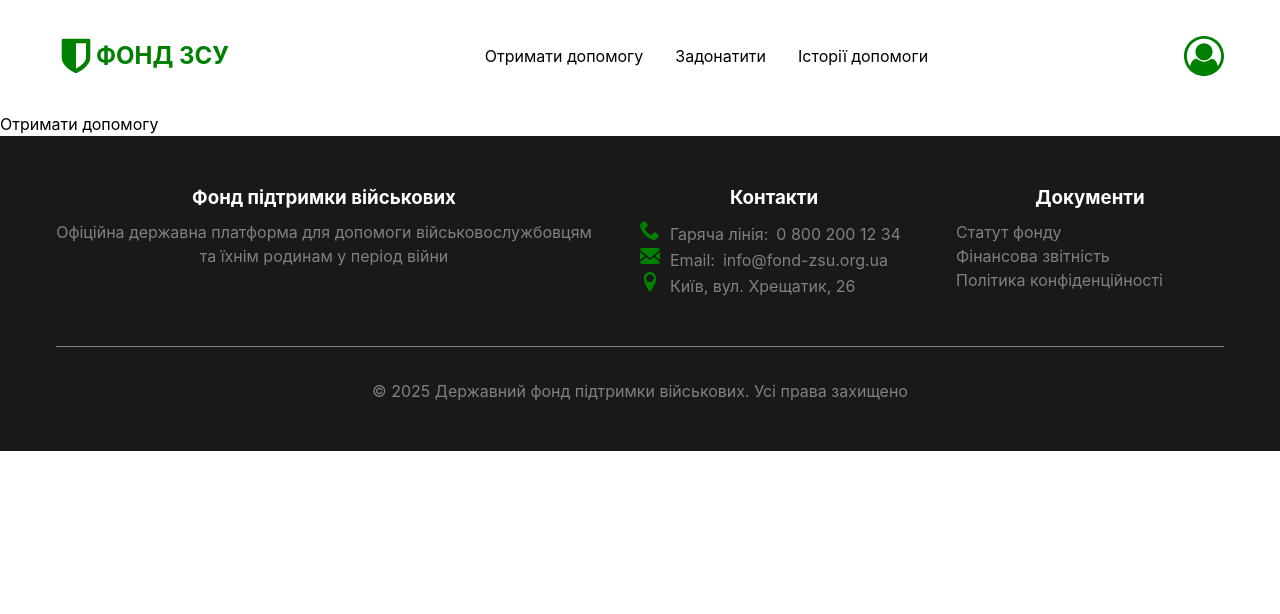
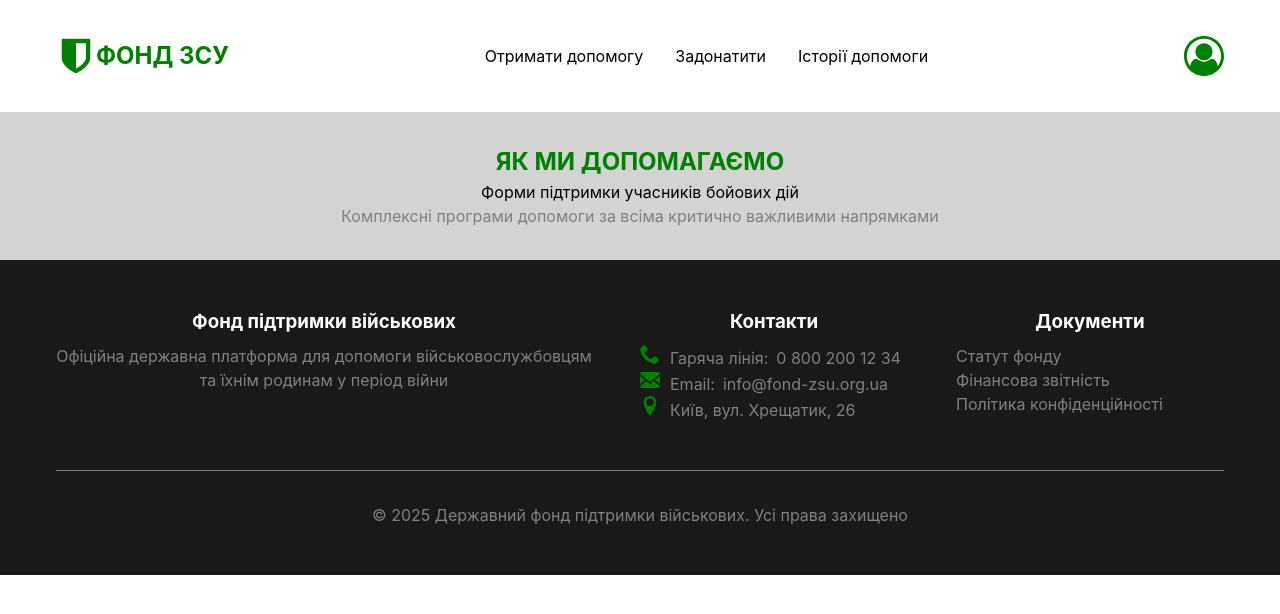
Before and after one commit to HannaTkachenko2204/support-fund-front, a React (Vite) app: page /help in a window 1280 px wide. Shown: the top 614 px of the page. Built offline with nearby package versions, Linux system fonts and the light colour scheme.

Commit message:
HelpPage

```diff
--- a/src/components/About/About.jsx
+++ b/src/components/About/About.jsx
@@ -6,7 +6,7 @@ import s from './About.module.css'
 const About = () => {
   return (
     <Container>
-      <section id="about" className={s.about_section}>
+      <section className={s.section}>
         <SectionHeader
           subtitle="Про фонд"
           title="Всеукраїнська ініціатива підтримки захисників України"
--- a/src/components/About/About.module.css
+++ b/src/components/About/About.module.css
@@ -1,4 +1,4 @@
-.about_section{
+.section{
 padding: 5rem 0;
 }
 
--- a/src/components/Hero/Hero.module.css
+++ b/src/components/Hero/Hero.module.css
@@ -1,5 +1,6 @@
 .section {
-    background: linear-gradient(to right, darkgray, lightgray);
+  background: linear-gradient(to right, #8dbcff, #feeea8);
+    /* background: linear-gradient(to right, darkgray, lightgray); */
     color: white;
     padding: 5rem 0;
 }
--- a/src/pages/HelpPage/HelpPage.jsx
+++ b/src/pages/HelpPage/HelpPage.jsx
@@ -1,5 +1,19 @@
+import Container from '../../components/Container/Container';
+import SectionHeader from '../../components/SectionHeader/SectionHeader';
+import s from './HelpPage.module.css';
+
 const HelpPage = () => {
-    return <>Отримати допомогу</>;
-  };
+  return (
+    <section className={s.section}>
+    <Container>
+        <SectionHeader
+          subtitle="Як ми допомагаємо"
+          title="Форми підтримки учасників бойових дій"
+          description="Комплексні програми допомоги за всіма критично важливими напрямками"
+        />
+    </Container>
+    </section>
+  );
+};
 
-  export default HelpPage;
+export default HelpPage;
--- a/src/pages/HelpPage/HelpPage.module.css
+++ b/src/pages/HelpPage/HelpPage.module.css
@@ -0,0 +1,4 @@
+.section{
+    padding: 2rem 0;
+    background-color: lightgray;
+}
```
